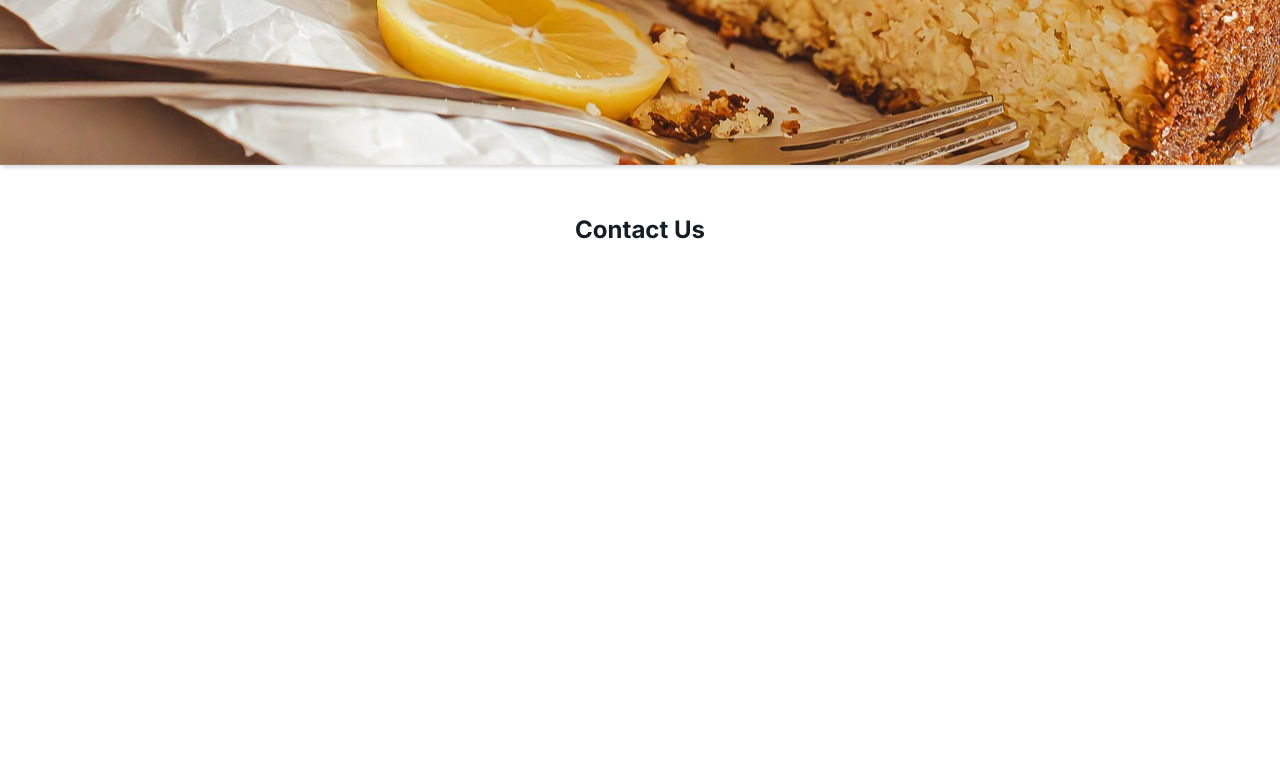
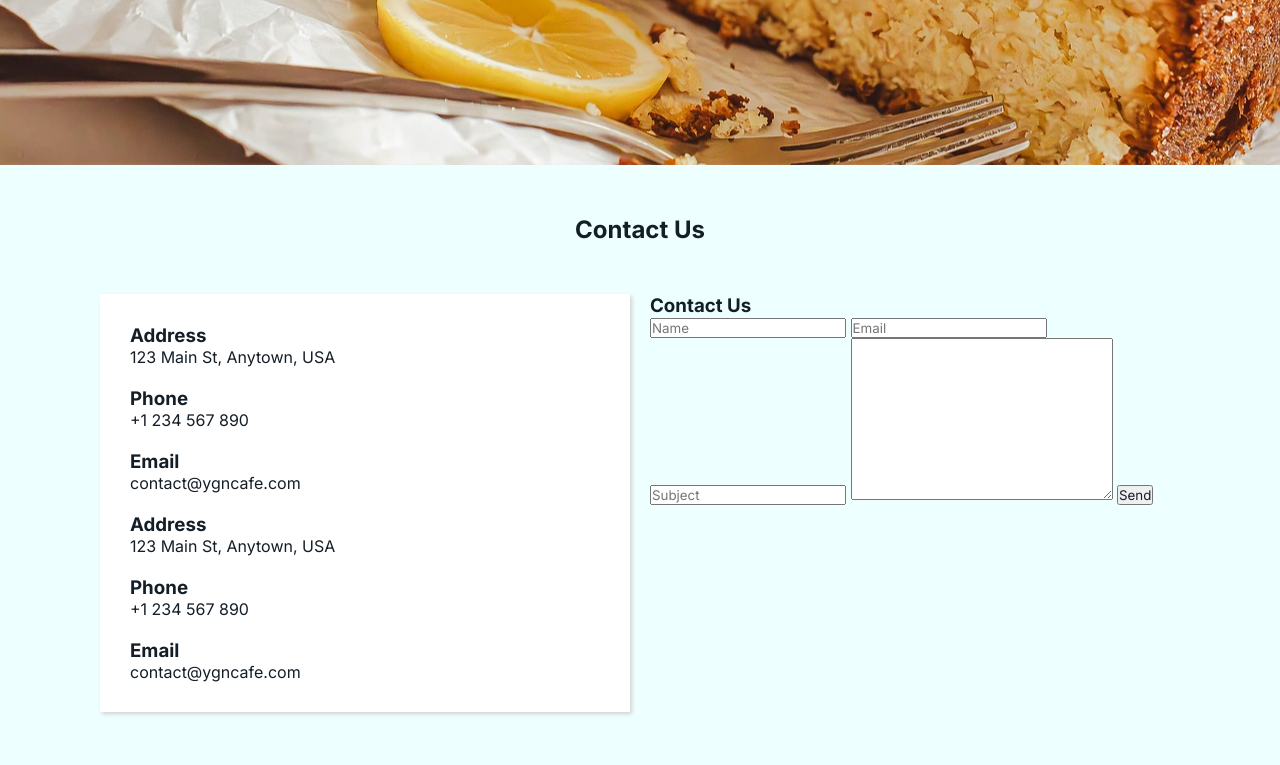
Before and after one commit to zinoo-dez/ygn_cake_html_css, a plain HTML site: page index.html in a window 1280 px wide. Shown: the part 2534-3299 px from the top of the page. Before the commit the page ends 3259 px from the top, so only its background shows below. Drawn offline with Linux system fonts and the light colour scheme; a web font is replaced by a local one.

Commit message:
contact section

```diff
--- a/css/media-query.css
+++ b/css/media-query.css
@@ -58,4 +58,15 @@
         gap: 20px;
     }
 
+    /* testimonials section */
+    .testimonials-section {
+        flex-direction: column-reverse;
+        gap: 20px;
+    }
+
+    /* contact section */
+    .contact-container {
+        grid-template-columns: 1fr;
+    }
+
 }
--- a/css/style.css
+++ b/css/style.css
@@ -180,3 +180,24 @@ section {
     height: 100%;
     object-fit: cover;
 }
+
+/* contact section */
+#contact {
+    background: #eff;
+}
+
+.contact-container {
+    display: grid;
+    grid-template-columns: repeat(2, 1fr);
+    grid-gap: 20px;
+    padding: 50px;
+}
+
+.contact-section {
+    box-shadow: 2px 2px 4px #d4d1d1;
+    background: #fff;
+    padding: 30px;
+    display: flex;
+    flex-direction: column;
+    gap: 20px;
+}
--- a/index.html
+++ b/index.html
@@ -166,6 +166,44 @@
       </section>
       <section id="contact">
         <h2 class="title">Contact Us</h2>
+        <div class="contact-container">
+          <div class="contact-section">
+            <div class="contact-content">
+              <h3>Address</h3>
+              <p>123 Main St, Anytown, USA</p>
+            </div>
+            <div class="contact-content">
+              <h3>Phone</h3>
+              <p>+1 234 567 890</p>
+            </div>
+            <div class="contact-content">
+              <h3>Email</h3>
+              <p>contact@ygncafe.com</p>
+            </div>
+            <div class="contact-content">
+              <h3>Address</h3>
+              <p>123 Main St, Anytown, USA</p>
+            </div>
+            <div class="contact-content">
+              <h3>Phone</h3>
+              <p>+1 234 567 890</p>
+            </div>
+            <div class="contact-content">
+              <h3>Email</h3>
+              <p>contact@ygncafe.com</p>
+            </div>
+          </div>
+          <div class="contact-form">
+            <form action="">
+              <h3>Contact Us</h3>
+              <input type="text" placeholder="Name" />
+              <input type="email" placeholder="Email" />
+              <input type="text" placeholder="Subject" />
+              <textarea name="" id="" cols="30" rows="10"></textarea>
+              <button type="submit">Send</button>
+            </form>
+          </div>
+        </div>
       </section>
     </main>
     <footer></footer>
```
